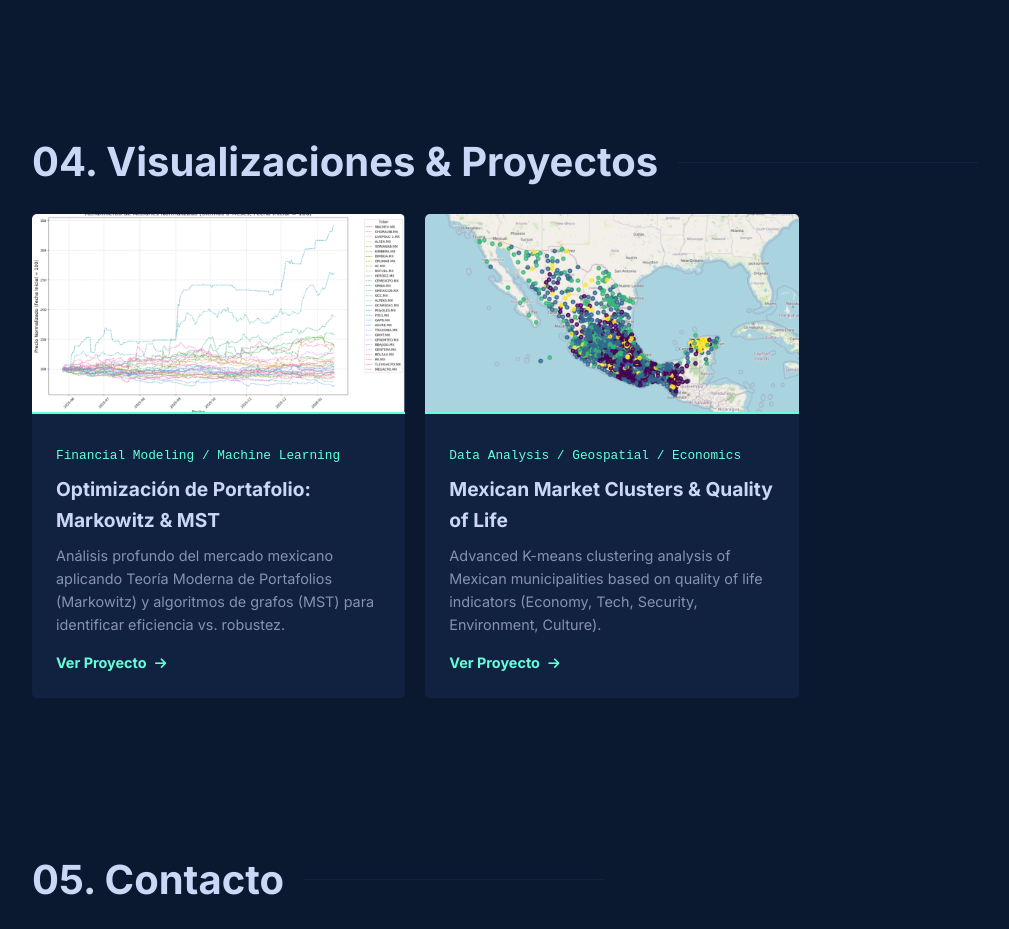
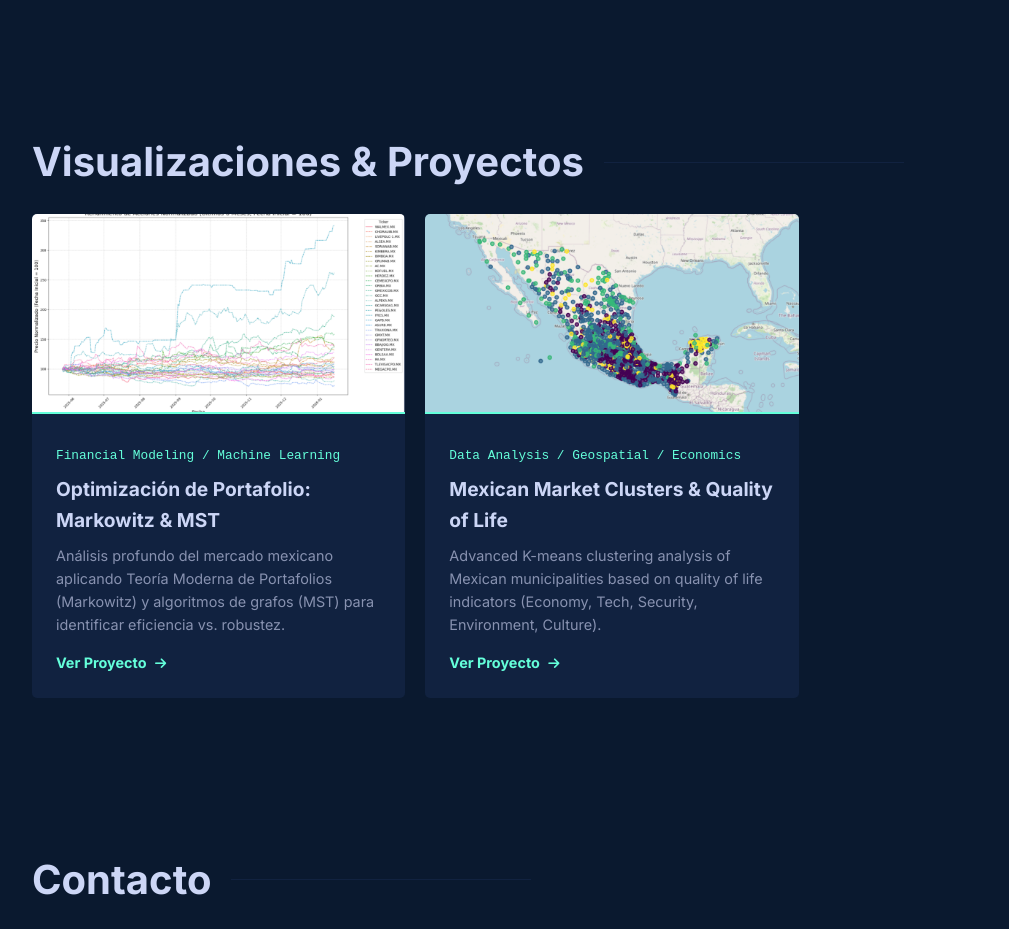
Before and after one commit to adalloya/HUGOSALDA-A, a website built with Vite: page index.html in a window 1280 px wide. Shown: the part 960-1889 px from the top of the page, without its empty margins (28-1037 px from the left). Built offline with nearby package versions, Linux system fonts and the light colour scheme; files whose address does not match are found by name.

Commit message:
Refactor: Remove numbering from Home page section titles

```diff
--- a/index.html
+++ b/index.html
@@ -86,7 +86,7 @@
     -->
 
     <section id="portfolio" class="container">
-      <h2 class="fade-in">04. Visualizaciones & Proyectos</h2>
+      <h2 class="fade-in">Visualizaciones & Proyectos</h2>
       <div class="projects-grid" id="projects-list">
         <!-- Populated by JS -->
       </div>
@@ -95,7 +95,7 @@
     <div class="spacer"></div>
 
     <section id="contact" class="container">
-      <h2 class="fade-in">05. Contacto</h2>
+      <h2 class="fade-in">Contacto</h2>
       <div class="glass-panel fade-in" style="text-align: center; max-width: 600px; margin: 0 auto;">
         <img src="./assets/profile.jpg" alt="Hugo Saldaña" class="profile-image">
         <h3 style="color: var(--text-primary); margin-bottom: 20px;">Colaboración & Networking</h3>
```
